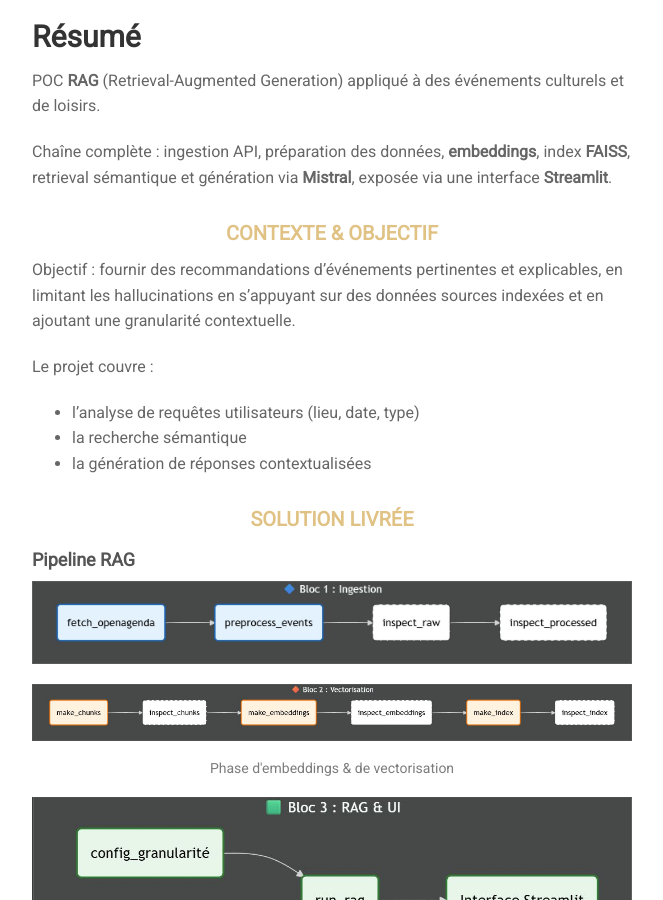
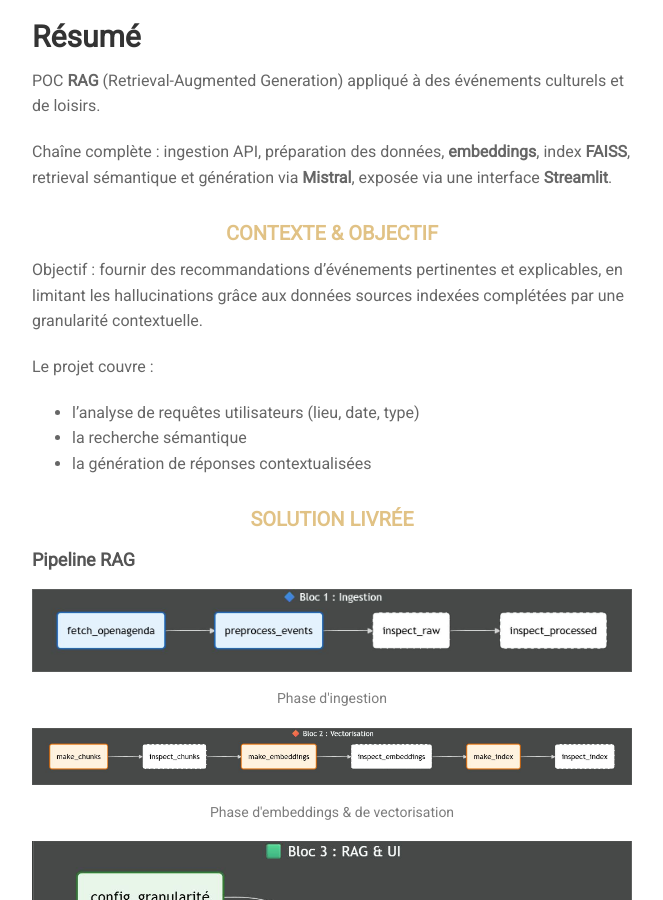
Before and after one commit to patrick-arbessier-data/patrick-arbessier-data.github.io, a Jekyll site: the page built from projects/proj-2.md, in a window 1280 px wide and 900 px high, scrolled down 221 px. Shown: the whole window, without its empty margins (308-971 px from the left). Built offline with Jekyll 4.4.1, drawn with Linux system fonts in a browser that asks for light colours; nearby versions of some CDN libraries; some of the changed text lies outside the part shown.

Commit message:
complement project 2

```diff
--- a/projects/proj-2.md
+++ b/projects/proj-2.md
@@ -16,7 +16,7 @@ Chaîne complète : ingestion API, préparation des données, **embeddings**, in
 
 ### Contexte & objectif
 
-Objectif : fournir des recommandations d’événements pertinentes et explicables, en limitant les hallucinations en s'appuyant sur des données sources indexées et en ajoutant une granularité contextuelle.
+Objectif : fournir des recommandations d’événements pertinentes et explicables, en limitant les hallucinations grâce aux données sources indexées complétées par une granularité contextuelle.
 
 Le projet couvre :
 
@@ -28,7 +28,7 @@ Le projet couvre :
 
 #### Pipeline RAG
 
-{% include image.html image="projects/proj-2/p11_bloc1_ingestion.jpg" alt="Ingestion" caption="Phase d'ingestion" %}
+{% include lightbox_image.html image="projects/proj-2/p11_bloc1_ingestion.jpg" alt="Ingestion" caption="Phase d'ingestion" %}
 
 {% include lightbox_image.html image="projects/proj-2/p11_bloc2_vectorisation.jpg" alt="phase embeddings & vectorisation" caption="Phase d'embeddings & de vectorisation"%}
 
@@ -52,8 +52,6 @@ Le projet couvre :
 - **pytest**
 
 ### Démo
-
-{% include lightbox_image.html image="projects/proj-2/p11_streamlit.jpg"  alt="affichage interface utilisateur" caption="Exemple de réponses adaptées / pertinentes affichées pour l'utilisateur"%}
 
 #### Exécuter le POC
 
```
